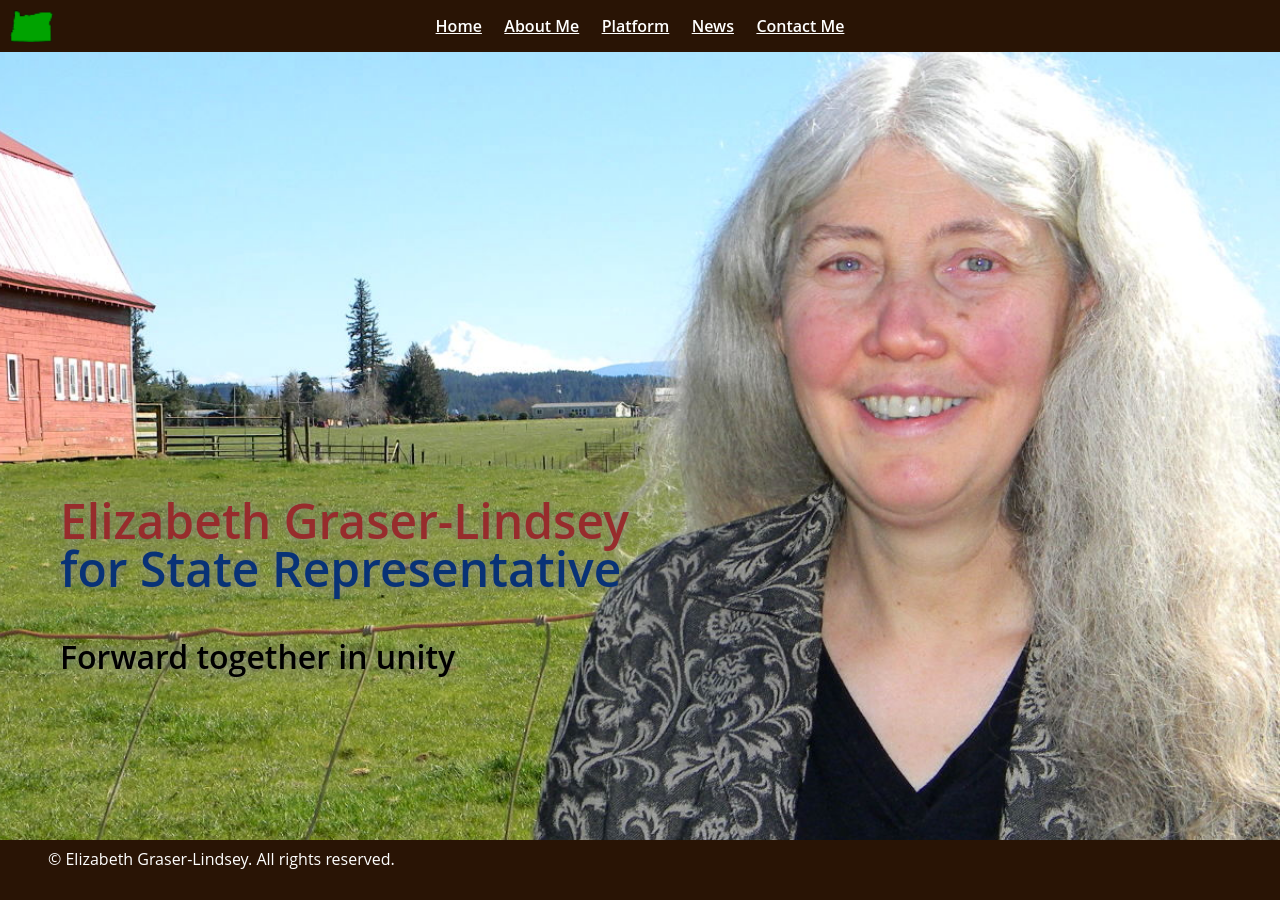
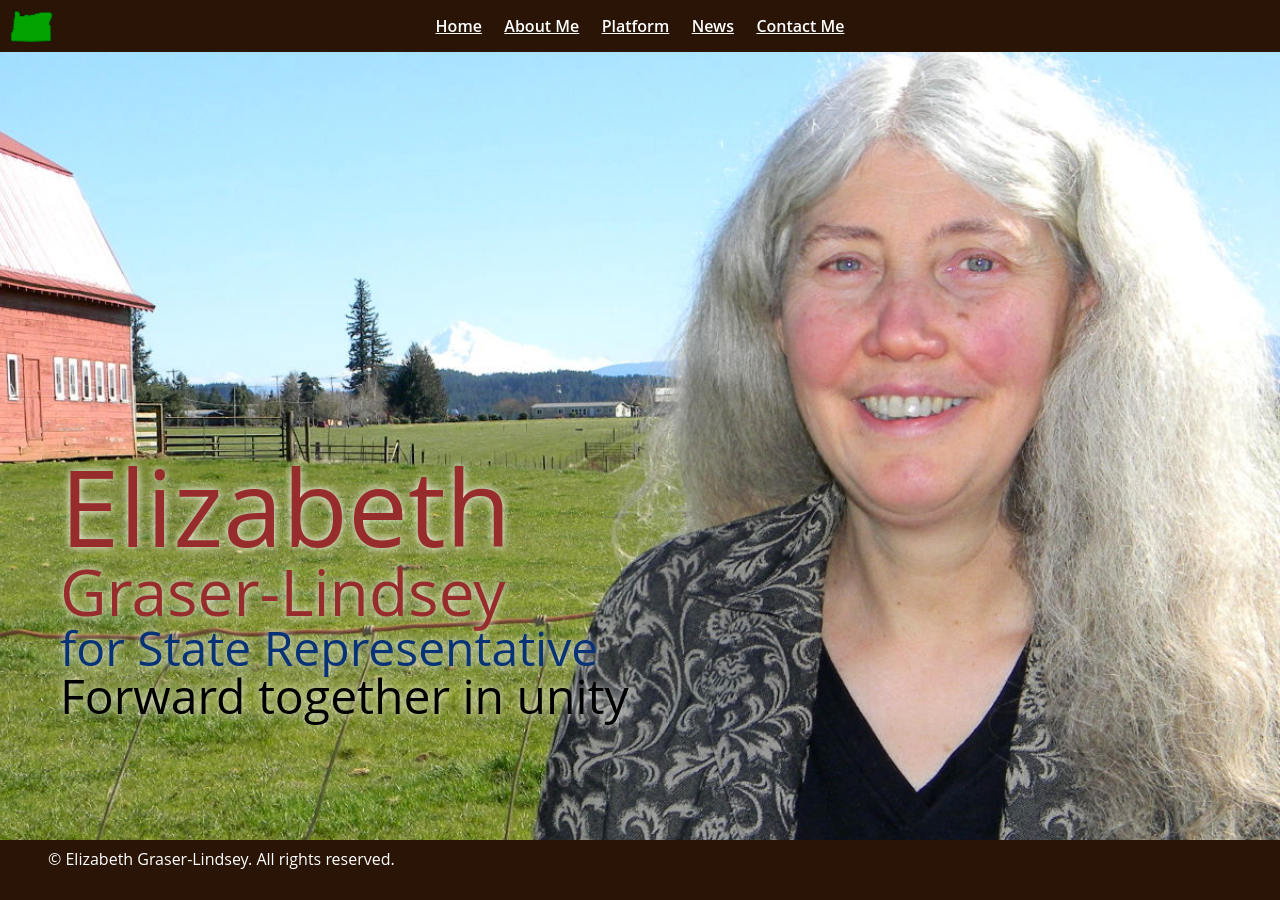
Before and after one commit to RagingRoosevelt/elizabeth4oregon.com, a Jekyll site: the page built from index.md, in a window 1280 px wide. Built offline with Jekyll 4.4.1, drawn with Linux system fonts in a browser that asks for light colours.

Commit message:
Updated layout

```diff
--- a/assets/css/home.css
+++ b/assets/css/home.css
@@ -6,5 +6,72 @@ div.page {
 }
 
 article {
-    text-shadow: 0 0 1ch #888888;
+    text-shadow: 0 0 1ch #ffffff;
+    line-height: 1em;
 }
+
+article div {
+    position: absolute;
+    bottom: 20%;
+}
+
+
+#cn {
+    font-size: 6.67em;
+    line-height: 1em;
+}
+#sn {
+    font-size: 4em;
+    line-height: 1em;
+}
+#pos {
+    font-size: 3em;
+    line-height: 1em;
+}
+#tag {
+    font-size: 3em;
+    line-height: 1em;
+}
+
+
+@media only screen and (max-width: 800px){
+    article {
+        font-size: 10px;
+    }
+    article div {
+        text-align: center;
+        width: calc(100vw - 120px);
+        background: rgba(255,255,255,0.5);
+    }
+}
+@media only screen and (max-width: 600px){
+    div.page {
+        background-image: url("/images/elizabeth_barn_narrow.jpg");
+    }
+}
+@media only screen and (max-width: 600px){
+    article div {
+        bottom: 10%;
+    }
+}
+@media only screen and (max-width: 390px){
+    #cn {
+        font-size: 4em;
+        line-height: 1em;
+    }
+}
+
+
+.red {
+    color: #972C2C;
+    stroke: #972C2C;
+    fill: #972C2C;
+}
+.blue {
+    color: #083276;
+    stroke: #083276;
+    fill: #083276;
+}
+.glow {
+    fill: #888888;
+}
--- a/assets/css/test.css
+++ b/assets/css/test.css
@@ -113,14 +113,8 @@ header nav li {
     box-sizing: border-box;
     padding: 0.5em 1ch 0.5em 1ch;
     margin: 0 auto 0 auto;
+    white-space: nowrap;
 }
 header nav li:hover{
     background-color: #383838;
 }
-
-.red {
-    color: #972C2C;
-}
-.blue {
-    color: #083276;
-}
--- a/index.md
+++ b/index.md
@@ -7,7 +7,9 @@ last_modified_at: 2018-03-02
 extra_css: home.css
 ---
 
-<div style="position: absolute; bottom: 25%;">
-    <h1><span class='red'>Elizabeth Graser-Lindsey</span><br /><span class='blue'>for State Representative</span></h1>
-    <h2>Forward together in unity</h2>
+<div>
+    <span class="red" id="cn">Elizabeth</span><br />
+    <span class="red" id="sn">Graser-Lindsey</span><br />
+    <span class="blue" id="pos">for State Representative</span><br />
+    <span id="tag">Forward together in unity</span>
 </div>
```
Also changed, not shown: images/elizabeth_barn_narrow.jpg (added).
